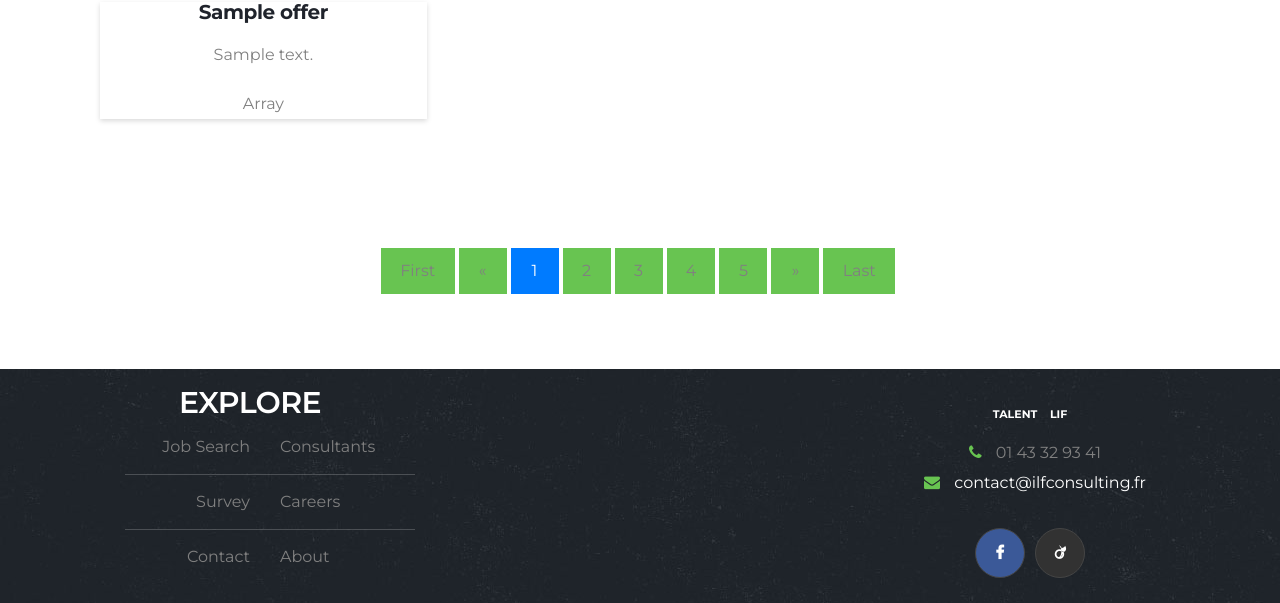
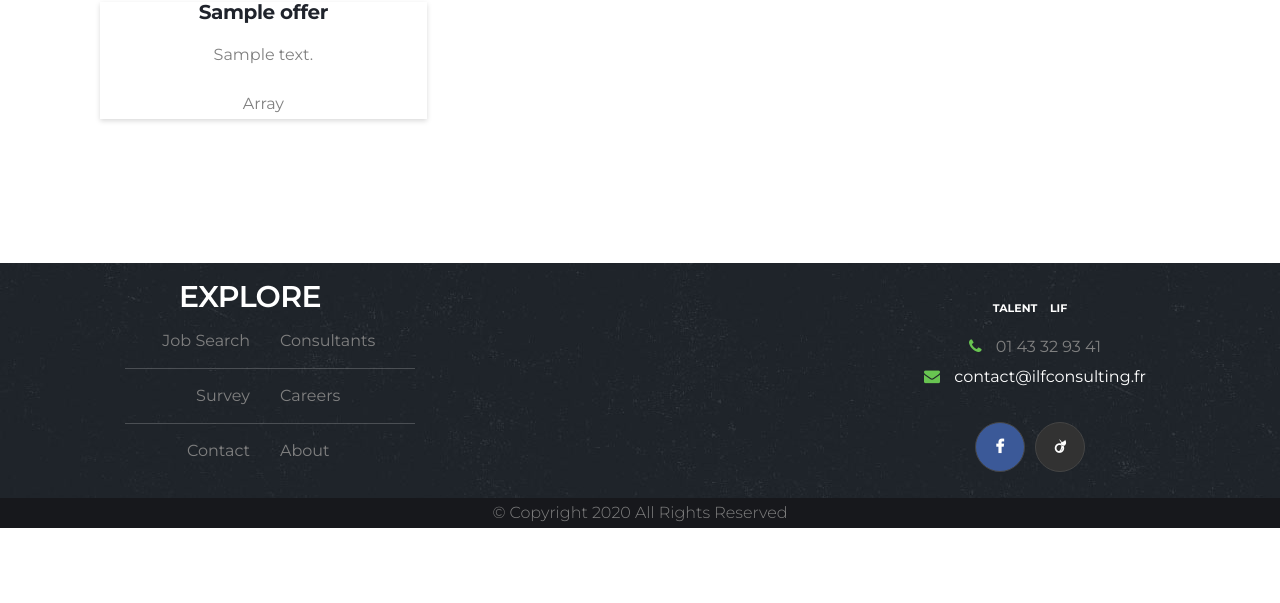
Before and after one commit to belloumiH/talent, a Symfony app: template templates/front/index.twig in a window 1280 px wide. Shown: the part 989-1592 px from the top of the page. After the commit the page ends 1517 px from the top, so only its background shows below. Run offline with Twig, Linux system fonts and the light colour scheme; the template is opened without the code that fills it: most values are stand-ins (such as "Sample title", 1, 10 or a date in 2020); some libraries are stand-ins or nearby versions.

Commit message:
comment pagination

```diff
--- a/templates/front/index.twig
+++ b/templates/front/index.twig
@@ -88,29 +88,29 @@
                 {% endfor %}
                 <div class="d-none d-lg-block divider-30"></div>
             </div>
-            <nav aria-label="Page navigation example">
-                <ul class="pagination pagination-circle pg-blue justify-content-center">
-                    <li class="page-item"><a class="page-link">First</a></li>
-                    <li class="page-item">
-                        <a class="page-link" aria-label="Previous">
-                            <span aria-hidden="true">&laquo;</span>
-                            <span class="sr-only">Previous</span>
-                        </a>
-                    </li>
-                    <li class="page-item active"><a class="page-link">1</a></li>
-                    <li class="page-item"><a class="page-link">2</a></li>
-                    <li class="page-item"><a class="page-link">3</a></li>
-                    <li class="page-item"><a class="page-link">4</a></li>
-                    <li class="page-item"><a class="page-link">5</a></li>
-                    <li class="page-item">
-                        <a class="page-link" aria-label="Next">
-                            <span aria-hidden="true">&raquo;</span>
-                            <span class="sr-only">Next</span>
-                        </a>
-                    </li>
-                    <li class="page-item"><a class="page-link">Last</a></li>
-                </ul>
-            </nav>
+{#            <nav aria-label="Page navigation example">#}
+{#                <ul class="pagination pagination-circle pg-blue justify-content-center">#}
+{#                    <li class="page-item"><a class="page-link">First</a></li>#}
+{#                    <li class="page-item">#}
+{#                        <a class="page-link" aria-label="Previous">#}
+{#                            <span aria-hidden="true">&laquo;</span>#}
+{#                            <span class="sr-only">Previous</span>#}
+{#                        </a>#}
+{#                    </li>#}
+{#                    <li class="page-item active"><a class="page-link">1</a></li>#}
+{#                    <li class="page-item"><a class="page-link">2</a></li>#}
+{#                    <li class="page-item"><a class="page-link">3</a></li>#}
+{#                    <li class="page-item"><a class="page-link">4</a></li>#}
+{#                    <li class="page-item"><a class="page-link">5</a></li>#}
+{#                    <li class="page-item">#}
+{#                        <a class="page-link" aria-label="Next">#}
+{#                            <span aria-hidden="true">&raquo;</span>#}
+{#                            <span class="sr-only">Next</span>#}
+{#                        </a>#}
+{#                    </li>#}
+{#                    <li class="page-item"><a class="page-link">Last</a></li>#}
+{#                </ul>#}
+{#            </nav>#}
         </div>
     </section>
 {% endblock %}
```
